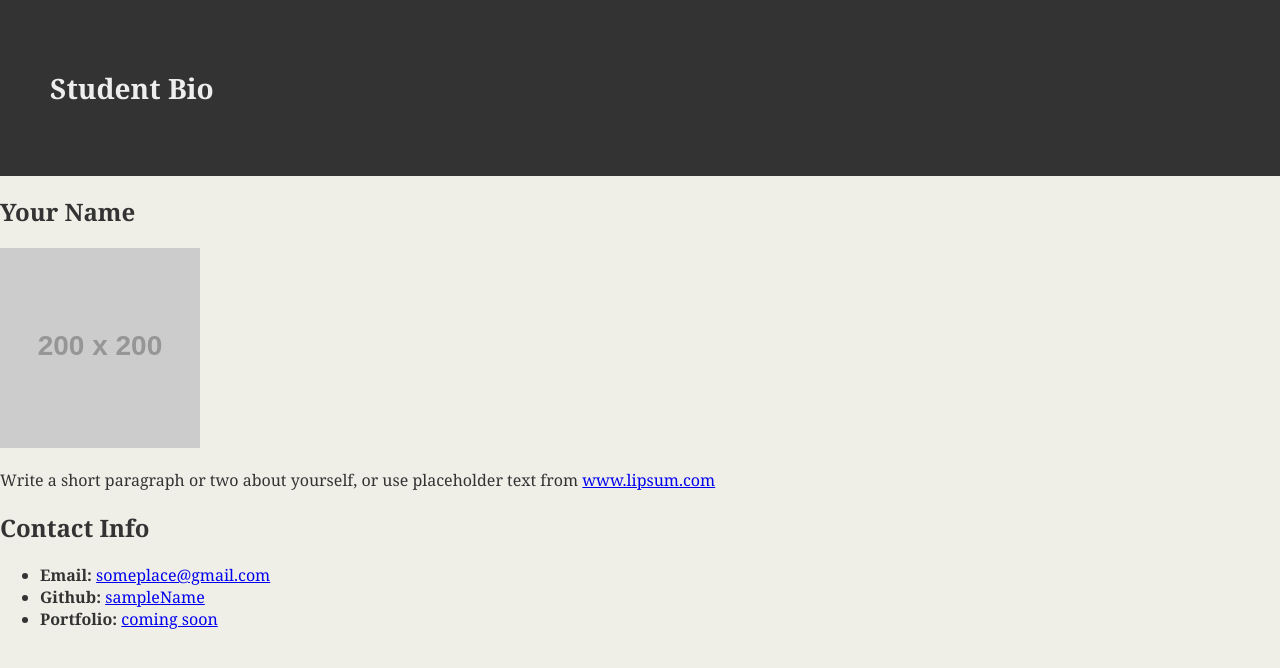
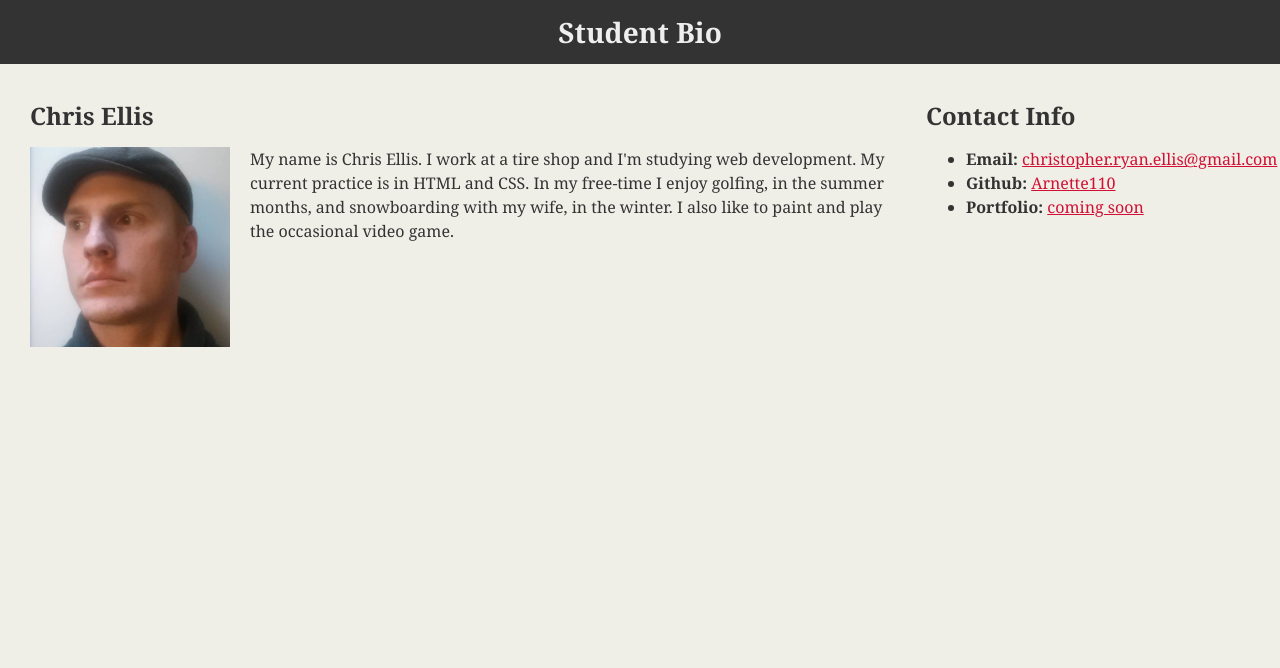
Before and after one commit to Arnette110/portfolio-one, a plain HTML site: page html-bio-with-css.html in a window 1280 px wide. Drawn offline with Linux system fonts and the light colour scheme; files that its build step writes are made by us from their sources; placeholder pictures from the web are drawn by us.

Commit message:
updated html with personal info, added jpeg, completed css layout

```diff
--- /dev/null
+++ b/css/style.css
@@ -0,0 +1,55 @@
+body {
+    background-color: #efeee7;
+    font-family: Georgia, 'Times New Roman',Times, serif;
+    color: #333333;
+    margin: 0;
+    padding: 0;
+    line-height: 150%;
+}
+
+header {
+    background-color: #333333;
+    color: #eee;
+    padding: 01px;
+}
+
+h1 {
+    color: #eee;
+    font-size: 28px;
+    text-align: center;
+}
+
+h2 {
+    font-size: 24px;
+    margin-top: 40px;
+    margin-left: 30px;
+}
+
+.container {
+    margin: 0 auto;
+}
+
+#main-bio {
+    float: left;
+    width: 70%;
+}
+
+#contact-info {
+    float: left;
+    width: 30%;
+}
+
+#bio-image {
+    float: left;
+    width: 200px;
+    margin-left: 30px;
+    margin-right: 20px;
+}
+
+a {
+    color: #d21034
+}
+
+.contact-lists {
+    margin-left: 30px;
+}
--- a/html-bio-with-css.html
+++ b/html-bio-with-css.html
@@ -16,18 +16,18 @@
 
     <section id="main-bio">
 
-      <h2>Your Name</h2>
+      <h2>Chris Ellis</h2>
 
-      <img id="bio-image" src="https://placehold.it/200x200" alt="Your Name">
+      <img id="bio-image" src="/portfolio-one/me.jpg" alt="Chris Ellis">
 
-      <p>Write a short paragraph or two about yourself, or use placeholder text from <a href="http://www.lipsum.com/">www.lipsum.com</a></p>
+      <p>My name is Chris Ellis. I work at a tire shop and I'm studying web development. My current practice is in HTML and CSS. In my free-time I enjoy golfing, in the summer months, and snowboarding with my wife, in the winter. I also like to paint and play the occasional video game. </p>
     </section>
 
     <section id="contact-info">
       <h2>Contact Info</h2>
-      <ul>
-        <li><strong>Email:</strong> <a href="#">someplace@gmail.com</a></li>
-        <li><strong>Github:</strong> <a href="#">sampleName</a></li>
+      <ul class="contact-lists">
+        <li><strong>Email:</strong> <a href="mailto: christopher.ryan.ellis@gmail.com">christopher.ryan.ellis@gmail.com</a></li>
+        <li><strong>Github:</strong> <a href="https://github.com/Arnette110" target="_blank">Arnette110</a></li>
         <li><strong>Portfolio:</strong> <a href="#">coming soon</a></li>
       </ul>
     </section>
--- a/style.css
+++ /dev/null
@@ -1,33 +0,0 @@
-body {
-    background-color: #efeee7;
-    font-family: Georgia, 'Times New Roman',Times, serif;
-    color: #333333;
-    margin: 0;
-    padding: 0;
-}
-
-header {
-    background-color: #333333;
-    color: #eee;
-    margin-left: auto;
-    margin-right: auto;
-    padding: 50px;
-}
-
-h1 {
-    color: #eee;
-    font-size: 28px;
-}
-
-h2 {
-    font-size: 24px;
-}
-
-.container {
-    margin: 0 auto;
-}
-
-#bio-image, #contact-info, #main-bio,  {
-    float: left;
-
-}
```
